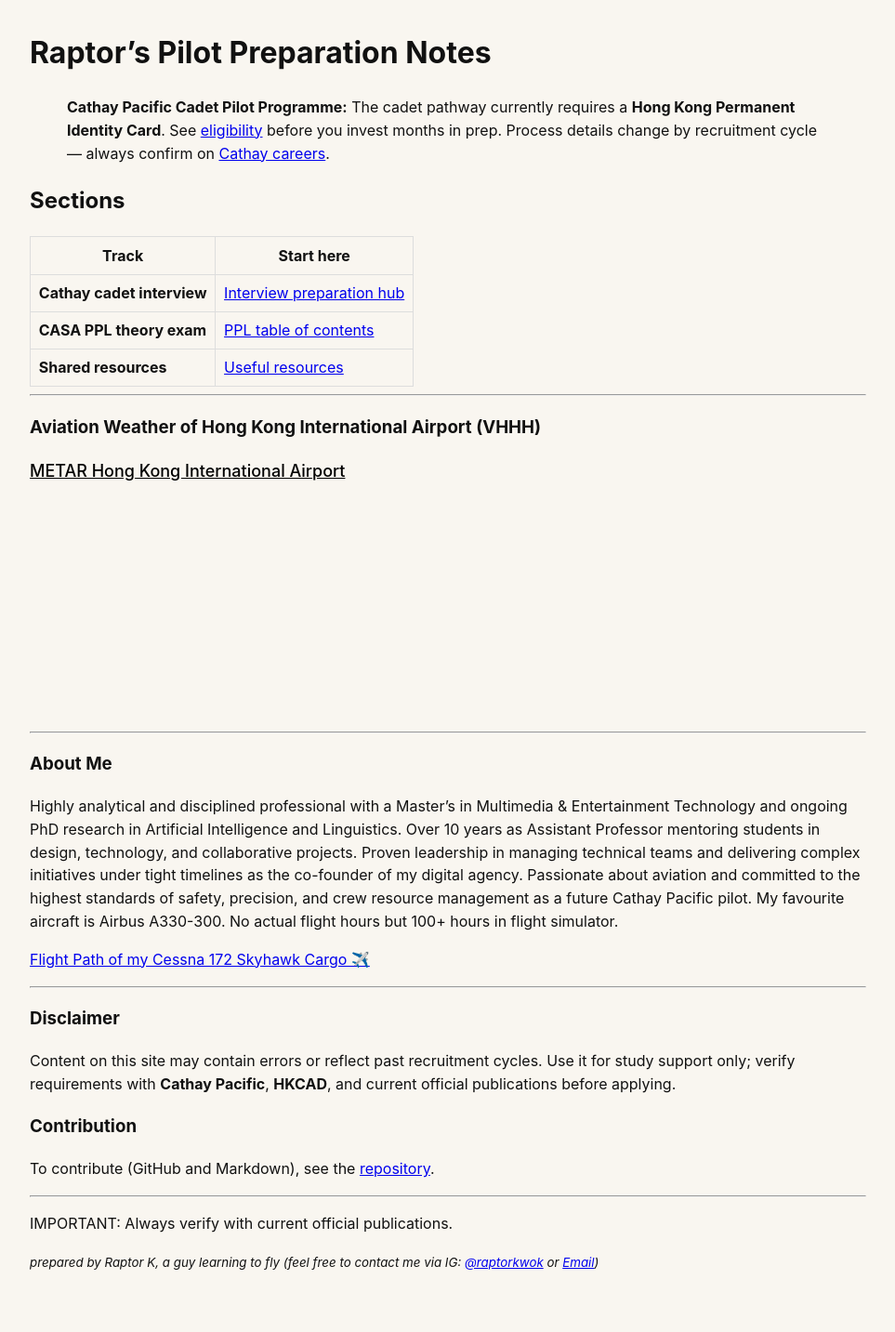
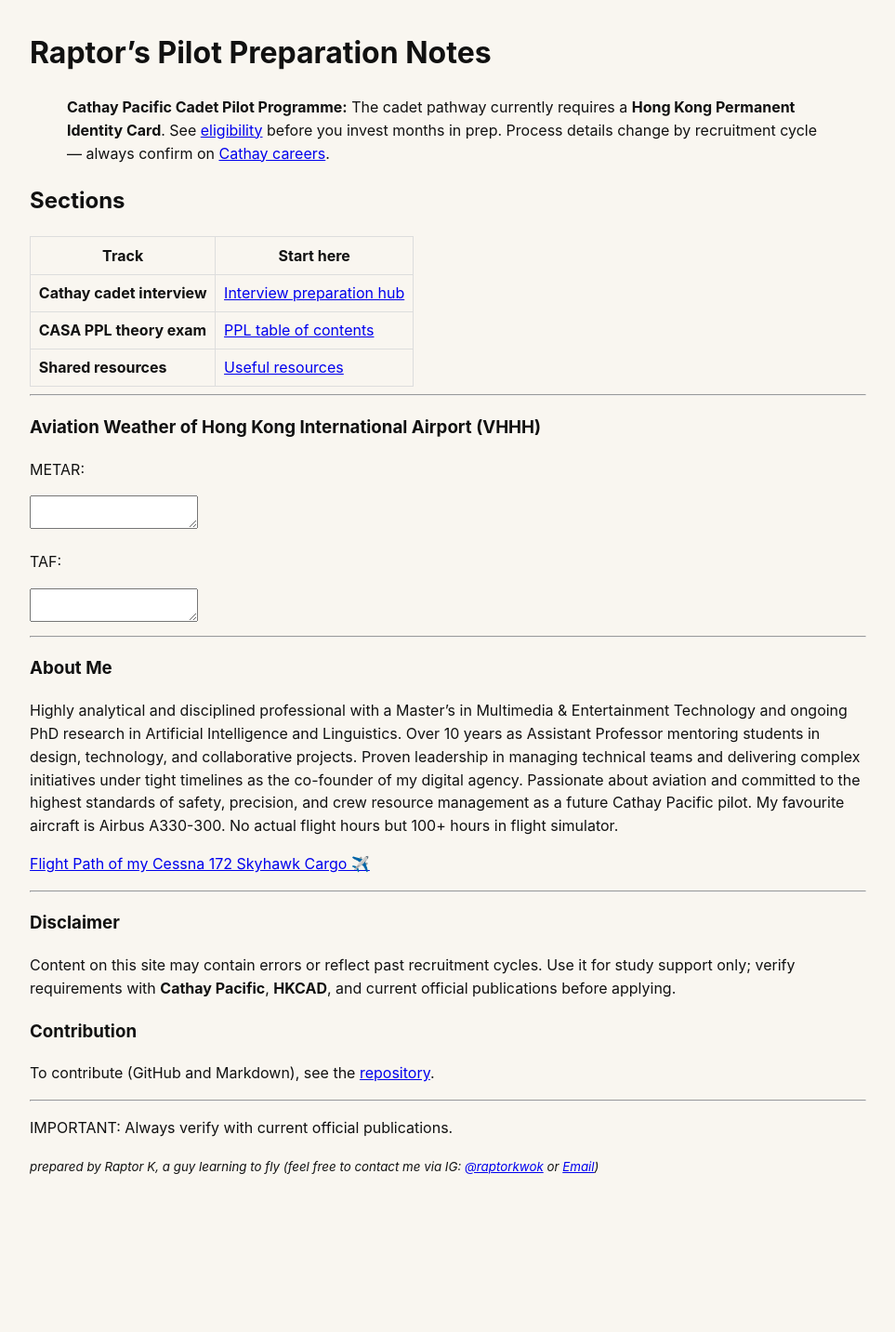
Before and after one commit to shivanraptor/pilot-ppl-notes, a Jekyll site: the page built from index.md, in a window 1280 px wide. Shown: the whole page at 93% size, without its empty margins (158-1121 px from the left). Built offline with Jekyll 4.4.1, drawn with Linux system fonts in a browser that asks for light colours; a script that is not in the unit is left out; after the commit the page ends 1331 px from its top, so only the background shows below that; some of the changed lines change nothing that is shown.

Commit message:
Display METAR and TAF in welcome page

```diff
--- a/index.md
+++ b/index.md
@@ -18,8 +18,30 @@
 
 ### Aviation Weather of Hong Kong International Airport (VHHH)
 
-<a href="https://metar-taf.com/metar/VHHH" id="metartaf-9J2hTqF9" style="font-size:18px; font-weight:500; color:#000; width:500px; height:278px; display:block">METAR Hong Kong International Airport</a>
-<script async defer src="https://metar-taf.com/embed-js/VHHH?bg_color=F9F6F0&layout=landscape&qnh=hPa&rh=rh&target=9J2hTqF9"></script>
+METAR:
+<textarea readonly id="txt_metar"></textarea>
+
+TAF:
+<textarea readonly id="txt_taf"></textarea>
+
+<script>
+// TAF
+fetch('https://aviationweather.gov/api/data/taf?ids=VHHH&format=raw')
+  .then(response => response.text())
+  .then(html => {
+    document.getElementById('txt_taf').innerHTML = html;
+  })
+  .catch(error => console.warn('Error loading TAF:', error));
+
+// TAF
+fetch('https://aviationweather.gov/api/data/metar?ids=VHHH&format=raw')
+  .then(response => response.text())
+  .then(html => {
+    document.getElementById('txt_metar').innerHTML = html;
+  })
+  .catch(error => console.warn('Error loading METAR:', error));
+
+</script>
 
 ---
 
```
